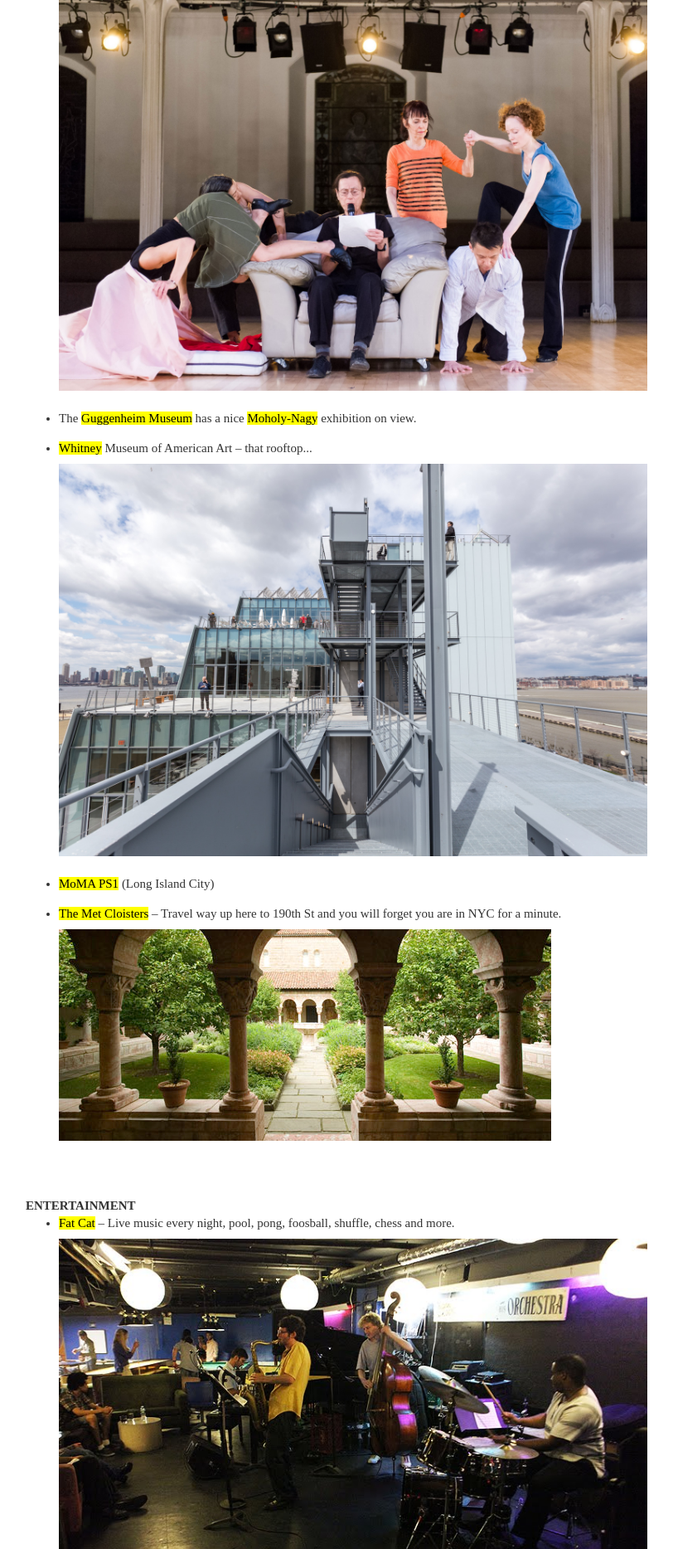
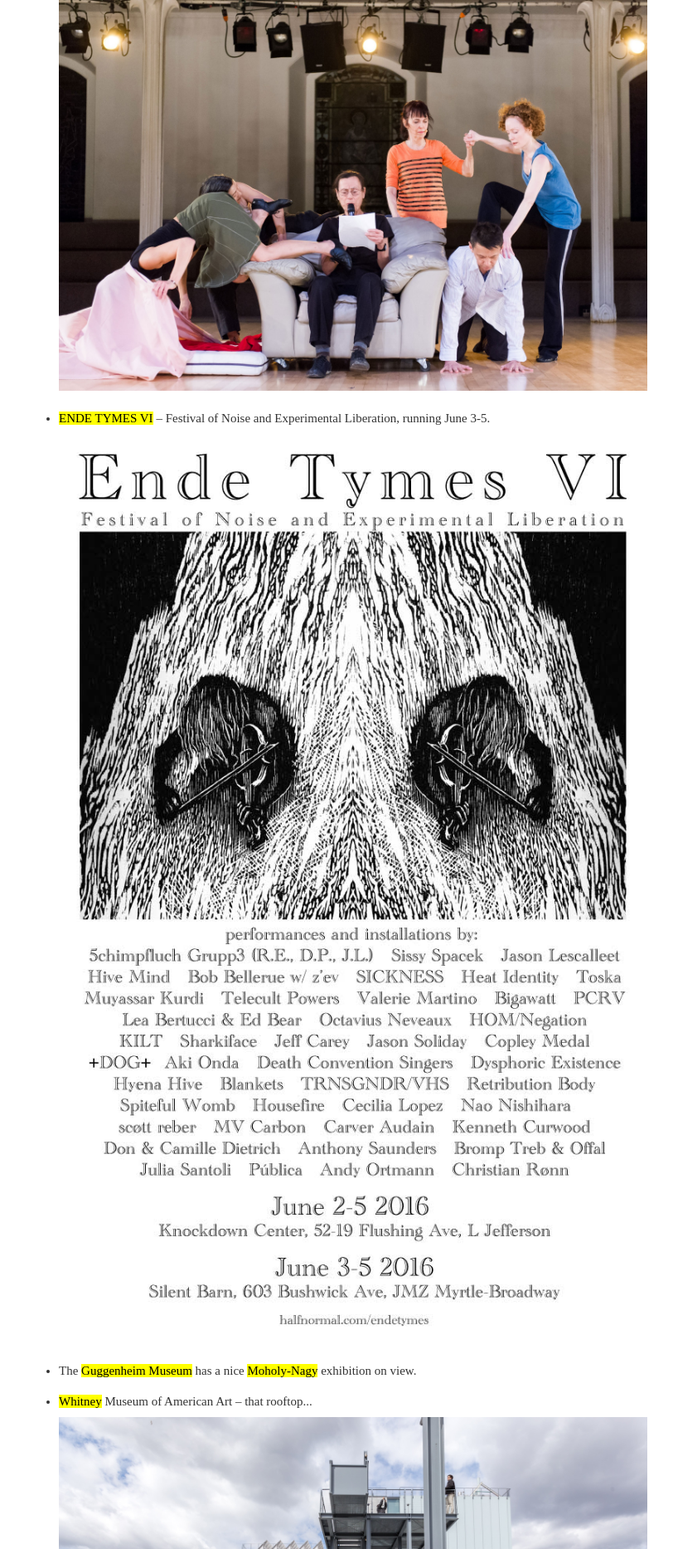
Before and after one commit to lmccart/youwontbelievewhathappensnext, a PHP site: page /todo/ in a window 1280 px wide. Shown: the part 1699-3566 px from the top of the page at 83% size, without its empty margins (234-1046 px from the left). Run offline with PHP 8.4, Linux system fonts and the light colour scheme; some libraries are stand-ins or nearby versions.

Commit message:
Update index.php

```diff
--- a/todo/index.php
+++ b/todo/index.php
@@ -53,6 +53,10 @@
       <li>
         <a href="http://www.americandance.org/performance/yvonne-rainer-2/">The Concept of Dust</a> – Yvonne Rainer performance at <a href='http://thekitchen.org/' target='_blank'>The Kitchen</a>, running June 2-4.
         <img src="../imgs/dust.jpg"/>
+      </li>
+      <li>
+        <a href="http://halfnormal.com/endetymes/">ENDE TYMES VI</a> – Festival of Noise and Experimental Liberation, running June 3-5.
+        <img src="../imgs/ende.jpg"/>
       </li>
       <li>The <a href="http://guggenheim.org/" target="_blank">Guggenheim Museum</a> has a nice <a href="http://www.guggenheim.org/new-york/exhibitions/upcoming/moholy-nagy-future-present" target="_blank">Moholy-Nagy</a> exhibition on view.</li>
       <li>
```
